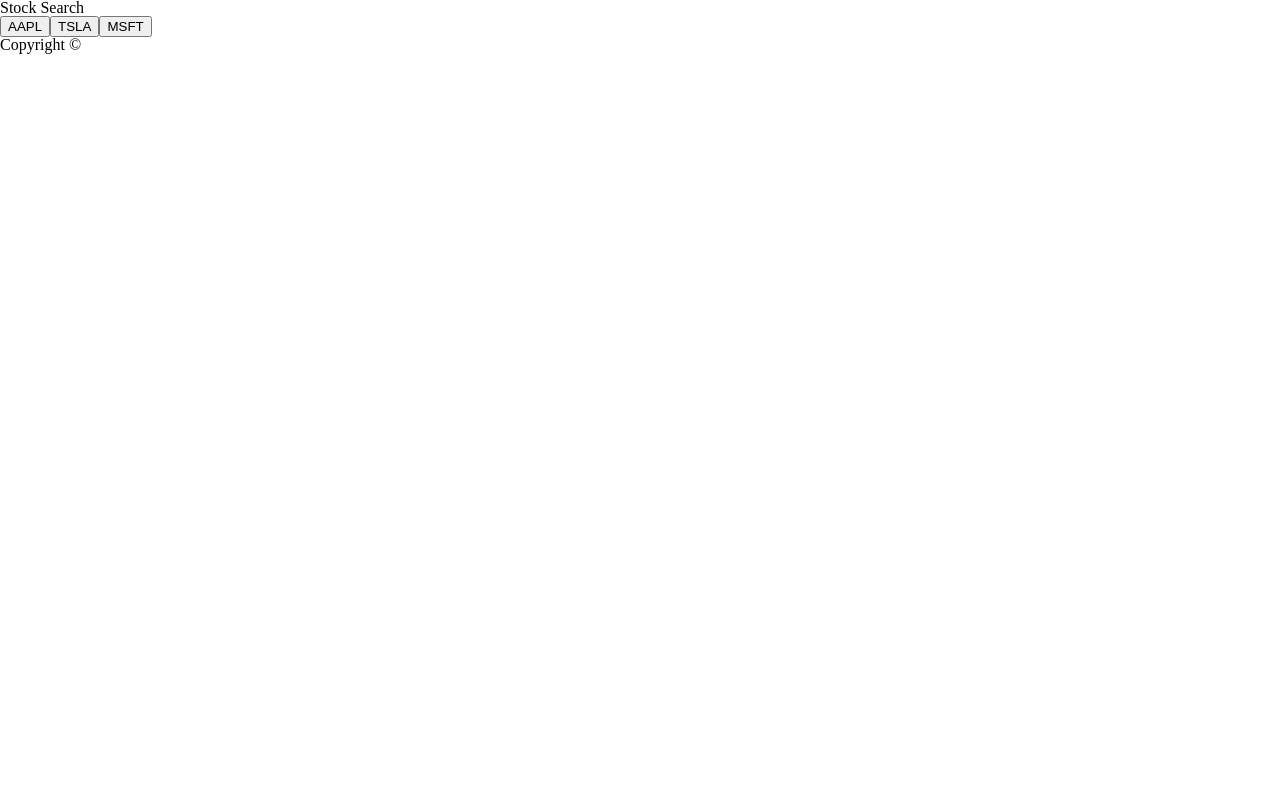
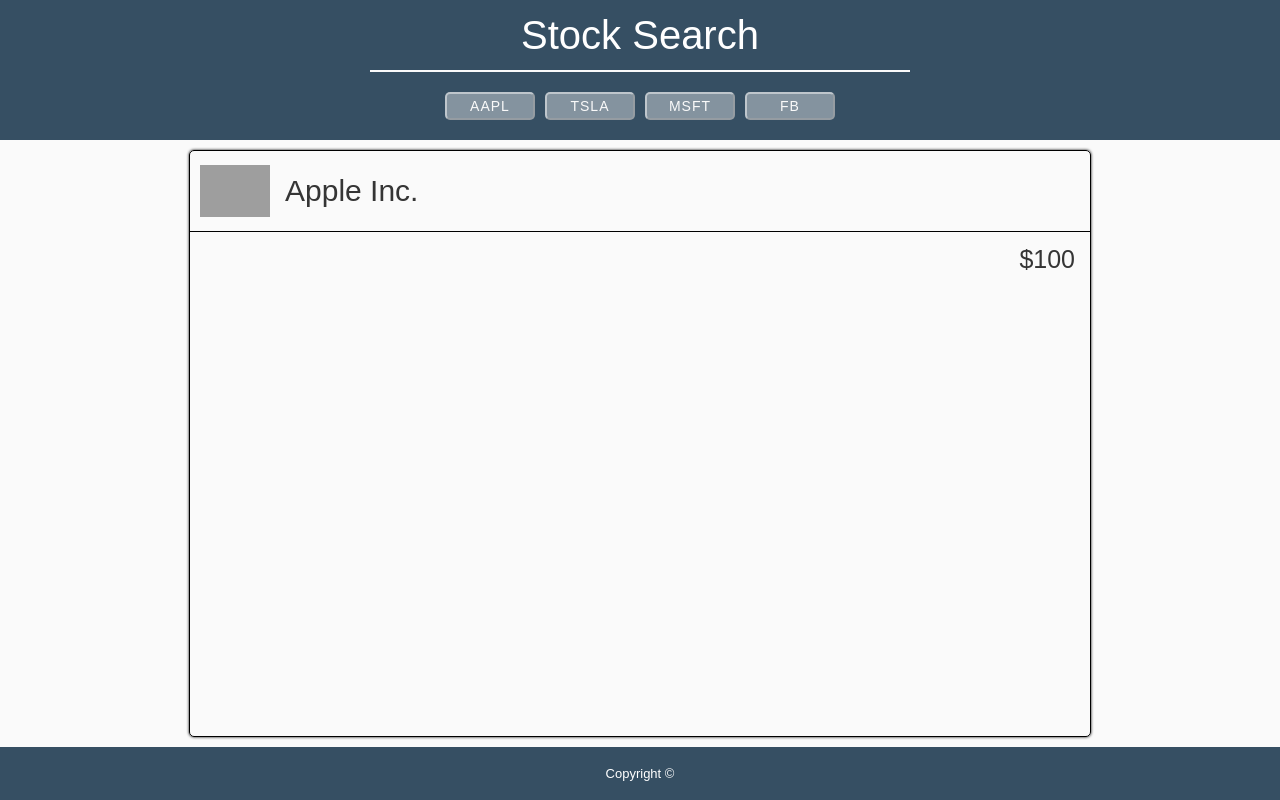
Before and after one commit to Huhspaniel/stock-search-app, a website: page index.html in a window 1280 px wide. Drawn offline with Linux system fonts and the light colour scheme; grey boxes are pictures that could not be loaded; a web font is replaced by a local one.

Commit message:
Create base html and styles for page
Add placeholder stock info

```diff
--- a/app.js
+++ b/app.js
@@ -1,10 +1,11 @@
-const stockList = ['AAPL', 'TSLA', 'MSFT'];
+const stockList = ['AAPL', 'TSLA', 'MSFT', 'FB'];
 
+const infoContainer = document.querySelector('.stock-info');
 function getStockInfo(symbol) {
     var xhr = new XMLHttpRequest();
     xhr.open('GET', `https://api.iextrading.com/1.0/stock/${symbol}/batch?types=quote,logo,price,news&last=10`);
     xhr.onload = function() {
-        var data = JSON.parse(xhr.responseText);
+        const data = JSON.parse(xhr.responseText);
         console.log(data);
     };
     xhr.send();
--- a/index.html
+++ b/index.html
@@ -6,13 +6,22 @@
     <meta http-equiv="X-UA-Compatible" content="ie=edge">
     <title>Document</title>
 
+    <link href="https://fonts.googleapis.com/css?family=Bai+Jamjuree" rel="stylesheet">
     <link rel="stylesheet" href="css/reset.css">
     <link rel="stylesheet" href="css/styles.css">
 </head>
 <body>
-    <header>Stock Search</header>
-    <main>
+    <header>
+        <h1>Stock Search</h1>
         <div class="stock-btns"></div>
+    </header>
+    <main class="stock-info">
+        <header>
+            <img src="https://techflourish.com/images/apple-black-clipart-8.png" alt="company logo" class="logo">
+            <h2 class="company-name">Apple Inc.</h2>
+        </header>
+        <h3 class="price">$100</h3>
+        <div class="news"></div>
     </main>
     <footer>Copyright ©</footer>
 </body>
--- a/styles.scss
+++ b/styles.scss
@@ -0,0 +1,108 @@
+html, body {
+    height: 100%;
+}
+
+body {
+    background-color: #fafafa;
+    color: #353535;
+    font-size: 17px;
+    font-family: 'Bai Jamjuree', sans-serif;
+
+    display: flex;
+    flex-direction: column;
+
+    * {
+        max-width: 100%;
+    }
+}
+
+h1 {
+    font-size: 40px;
+    padding: 15px;
+}
+
+h2 {
+    font-size: 30px;
+    padding: 15px;
+}
+
+h3 {
+    font-size: 25px;
+    padding: 15px;
+}
+
+header {
+    background-color: #364f63;
+    color: white;
+    text-align: center;
+}
+
+.stock-btns {
+    width: 500px;
+    padding: 20px;
+    margin: 0 auto;
+    border-top: 2px solid #fafafa;
+    position: -webkit-sticky;
+    position: sticky;
+    top: 0;
+
+    display: flex;
+    flex-wrap: wrap;
+    justify-content: center;
+    button {
+        width: 18%;
+        margin: 0 1%;
+        background-color: rgba(250, 250, 250, .4);
+        border: 2px outset rgba(250, 250, 250, .5);
+        border-radius: 5px;
+        color: #fafafa;
+        font-size: 14px;
+        letter-spacing: 1px;
+        padding: 4px;
+        &:active {
+            border-style: inset;
+            background-color: rgba(250, 250, 250, .3);
+        }
+        &:focus {
+            outline: none;
+            box-shadow: 0 0 10px white;
+        }
+    }
+}
+
+.stock-info {
+    flex: 1;
+    align-self: center;
+    display: flex;
+    flex-direction: column;
+    border: 1px solid black;
+    border-radius: 5px;
+    box-shadow: 0 0 3px black;
+
+    width: 900px;
+    margin: 10px;
+
+    header {
+        background-color: inherit;
+        color: inherit;
+        border-bottom: 1px solid black;
+        display: flex;
+        align-items: center;
+        padding: 10px;
+
+        img {
+            width: 70px;
+        }
+    }
+    .price {
+        align-self: flex-end;
+    }
+}
+
+footer {
+    background-color: #364f63;
+    color: white;
+    font-size: 13px;
+    text-align: center;
+    padding: 20px;
+}
```
Also changed, not shown: css/styles.css.
